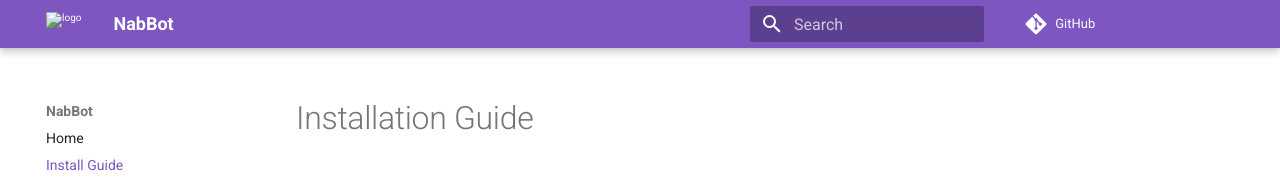
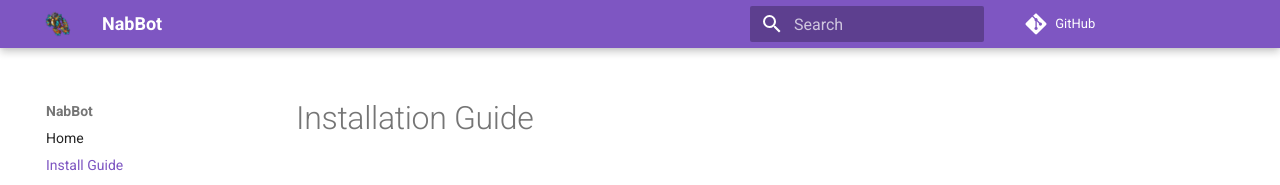
Before and after one commit to Galarzaa90/NabBot, an MkDocs documentation site: the page built from docs/install.md, in a window 1280 px wide. Shown: the top 185 px of the page. Built offline with MkDocs 1.6.1 and Material for MkDocs 9.7.7, drawn with Linux system fonts in a browser that asks for light colours; comment, search, counter and statistics services are not loaded; old or Windows-style settings are respelled for this version of MkDocs.

Commit message:
Moved documentation images to assets folder

```diff
--- a/.travis.yml
+++ b/.travis.yml
@@ -1,4 +1,7 @@
 language: python
+
+cache: pip
+
 python:
   - "3.6"
 install:
--- a/mkdocs.yml
+++ b/mkdocs.yml
@@ -9,8 +9,8 @@ theme:
   palette:
     primary: 'deep purple'
     accent: 'orange'
-  logo: 'images/icon.png'
-  favicon: 'images/favicon.ico'
+  logo: 'assets/images/icon.png'
+  favicon: 'assets/images/favicon.ico'
 
 markdown_extensions:
   - admonition
```
Also changed, not shown: docs/assets/images/favicon.ico (added), docs/assets/images/icon.png (added).
